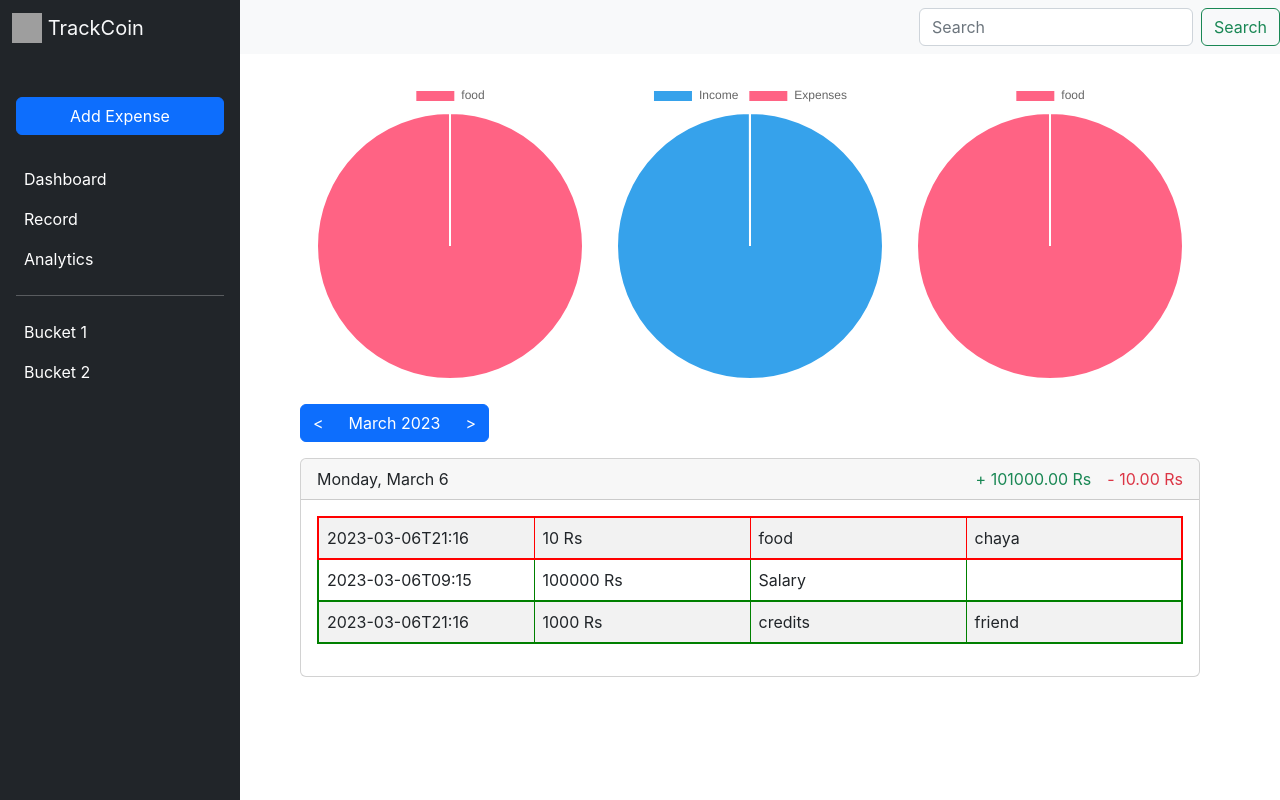
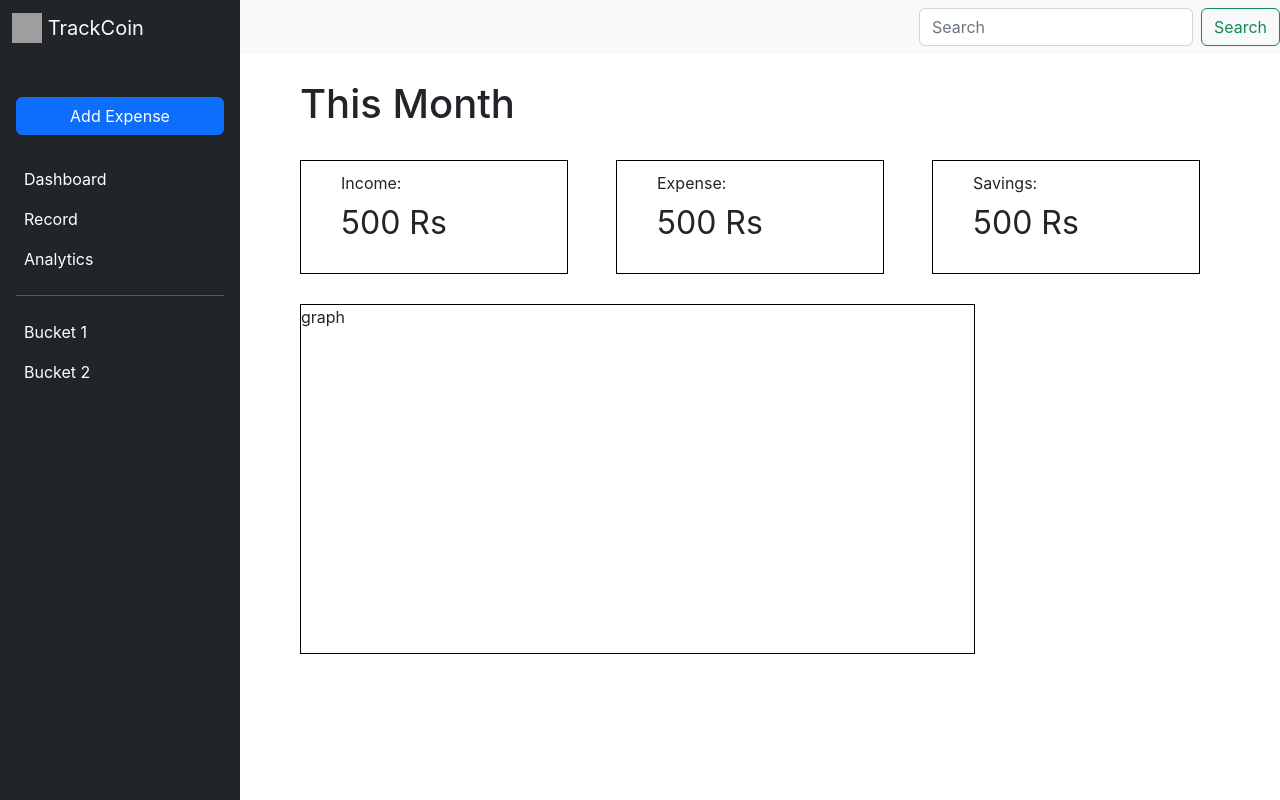
Before and after one commit to evin-wilson/expense-manager, a React (Create React App) app: page / in a window 1280 px wide. Built offline with nearby package versions, Linux system fonts and the light colour scheme; grey boxes are pictures that could not be loaded.

Commit message:
fixed navlink issue and added main dashboard

```diff
--- a/src/compontent/SideNavigation.css
+++ b/src/compontent/SideNavigation.css
@@ -8,3 +8,13 @@
   color: white;
   width: 100%;
 }
+
+.side-navbar .nav-item:hover {
+  background-color: #404040;
+  border-radius: 0.375rem;
+}
+
+.active {
+  --bs-nav-pills-link-active-bg: #787878;
+  --bs-navbar-active-color: white;
+}
--- a/src/compontent/SideNavigation.jsx
+++ b/src/compontent/SideNavigation.jsx
@@ -22,31 +22,40 @@ const SideNavigation = () => {
         </Navbar.Brand>
       </Container>
       <hr />
-      <Nav className='flex-column p-3' style={{ width: '100%' }}>
+      <Nav
+        variant='pills'
+        defaultActiveKey='/'
+        className='flex-column p-3'
+        style={{ width: '100%' }}
+      >
         <Button onClick={() => setModalShow(true)}>Add Expense</Button>
         <TransactionsModal show={modalShow} onHide={() => setModalShow(false)} record={record} />
         <br />
         <Nav.Item>
-          <Nav.Link as={Link} to='/'>
+          <Nav.Link as={Link} to='/' eventKey='dashboard'>
             Dashboard
           </Nav.Link>
         </Nav.Item>
         <Nav.Item>
-          <Nav.Link as={Link} to='/record'>
+          <Nav.Link as={Link} eventKey='record' to='/record'>
             Record
           </Nav.Link>
         </Nav.Item>
         <Nav.Item>
-          <Nav.Link as={Link} to='/analytics'>
+          <Nav.Link as={Link} eventKey='analytics' to='/analytics'>
             Analytics
           </Nav.Link>
         </Nav.Item>
         <hr style={{ color: 'white' }} />
         <Nav.Item>
-          <Nav.Link href='#'>Bucket 1</Nav.Link>
+          <Nav.Link eventKey='link-4' href='#'>
+            Bucket 1
+          </Nav.Link>
         </Nav.Item>
         <Nav.Item>
-          <Nav.Link href='#'>Bucket 2</Nav.Link>
+          <Nav.Link eventKey='link-2' href='#'>
+            Bucket 2
+          </Nav.Link>
         </Nav.Item>
       </Nav>
     </Navbar>
--- /dev/null
+++ b/src/pages/Home.css
@@ -0,0 +1,6 @@
+.month-view div {
+  width: 300px;
+  padding: 10px;
+  padding-left: 40px;
+  border: solid 1px black;
+}
--- a/src/pages/Home.jsx
+++ b/src/pages/Home.jsx
@@ -1,115 +1,30 @@
-import { useContext, useEffect, useState } from 'react';
-import { Button, ButtonGroup } from 'react-bootstrap';
+import React from 'react';
 
-import Dashboard from '../compontent/Dashboard';
-import RecordCard from '../compontent/RecordCard';
-import AppContext from '../compontent/context/AppContext';
-import {
-  getTransactionDataForChart,
-  getcategoryDataForChart,
-} from '../utilities/chartData';
+import './Home.css';
 
-/**
- * this function is to get transactions record group by month and date
- * return value is a map with month (yyyy-mm) as key and
- * value is a map of date as key and Array of records as value
- * Map<month, Map<date, List(records)>>
- */
-function groupedTransactions(transactions) {
-  const transactionMap = new Map();
-
-  transactions.forEach((transaction, index) => {
-    const month = transaction.date.slice(0, 7); // extract month from the date
-    const date = transaction.date.slice(0, 10); // extract date from the date
-
-    if (!transactionMap.has(month)) {
-      transactionMap.set(month, new Map());
-    }
-
-    if (!transactionMap.get(month).has(date)) {
-      transactionMap.get(month).set(date, []);
-    }
-
-    transactionMap
-      .get(month)
-      .get(date)
-      .push({ ...transaction, index });
-  });
-  // console.log(transactionMap);
-  return transactionMap;
+function Home() {
+  return (
+    <>
+      <h1>This Month</h1>
+      <section className='d-flex gap-5 pt-4 month-view'>
+        <div>
+          <p className='mb-1'>Income:</p>
+          <p className='fs-2'>500 Rs</p>
+        </div>
+        <div>
+          <p className='mb-1'>Expense:</p>
+          <p className='fs-2'>500 Rs</p>
+        </div>
+        <div>
+          <p className='mb-1'>Savings:</p>
+          <p className='fs-2'>500 Rs</p>
+        </div>
+      </section>
+      <div style={{ border: 'solid 1px black', width: '75%', height: '350px', marginTop: '30px' }}>
+        graph
+      </div>
+    </>
+  );
 }
 
-const MonthSelector = ({ month, setMonth }) => {
-  return (
-    <ButtonGroup className='mb-3'>
-      <Button
-        onClick={() => setMonth(new Date(month.setMonth(month.getMonth() - 1)))}
-      >
-        &lt;
-      </Button>
-      <Button>
-        {month.toLocaleDateString('en-US', {
-          month: 'long',
-          year: 'numeric',
-        })}
-      </Button>
-      <Button
-        onClick={() => setMonth(new Date(month.setMonth(month.getMonth() + 1)))}
-      >
-        &gt;
-      </Button>
-    </ButtonGroup>
-  );
-};
-
-const Home = () => {
-  const { transactionrecords } = useContext(AppContext);
-  const [monthSelected, setMonthSelected] = useState(new Date());
-  const [recordMap, setrecordMap] = useState(new Map());
-  const [flattenedTransactionRecords, setFlattenedTransactionRecords] =
-    useState([]);
-
-  useEffect(() => {
-    let updatedRecordMap = groupedTransactions(transactionrecords);
-
-    let monthRecordMap = updatedRecordMap.get(
-      monthSelected.toISOString().substring(0, 7)
-    );
-    let flattenedRecords = Array.from(monthRecordMap.values()).reduce(
-      (acc, val) => acc.concat(val),
-      []
-    );
-    setrecordMap(updatedRecordMap);
-    setFlattenedTransactionRecords(flattenedRecords);
-  }, [monthSelected, transactionrecords]);
-
-  const monthRecordMap = recordMap.get(
-    monthSelected.toISOString().substring(0, 7)
-  );
-  return (
-    <>
-      <div className='d-flex justify-content-around'>
-        <Dashboard
-          chartData={getcategoryDataForChart(flattenedTransactionRecords)}
-        />
-        <Dashboard
-          chartData={getTransactionDataForChart(flattenedTransactionRecords)}
-        />
-        <Dashboard
-          chartData={getcategoryDataForChart(flattenedTransactionRecords)}
-        />
-      </div>
-      <br />
-      <MonthSelector month={monthSelected} setMonth={setMonthSelected} />
-      {monthRecordMap !== undefined ? (
-        [...monthRecordMap.entries()].map(([date, records]) => (
-          <RecordCard key={date} date={date} records={records} />
-        ))
-      ) : (
-        <h2 className='text-center'>No records found.</h2>
-      )}
-    </>
-  );
-};
-
 export default Home;
--- a/src/pages/Record.jsx
+++ b/src/pages/Record.jsx
@@ -1,7 +1,93 @@
-import React from 'react';
+import { useContext, useEffect, useState } from 'react';
+import { Button, ButtonGroup } from 'react-bootstrap';
 
-function Record() {
-  return <div>Record</div>;
+import Dashboard from '../compontent/Dashboard';
+import RecordCard from '../compontent/RecordCard';
+import AppContext from '../compontent/context/AppContext';
+import { getTransactionDataForChart, getcategoryDataForChart } from '../utilities/chartData';
+
+/**
+ * this function is to get transactions record group by month and date
+ * return value is a map with month (yyyy-mm) as key and
+ * value is a map of date as key and Array of records as value
+ * Map<month, Map<date, List(records)>>
+ */
+function groupedTransactions(transactions) {
+  const transactionMap = new Map();
+
+  transactions.forEach((transaction, index) => {
+    const month = transaction.date.slice(0, 7); // extract month from the date
+    const date = transaction.date.slice(0, 10); // extract date from the date
+
+    if (!transactionMap.has(month)) {
+      transactionMap.set(month, new Map());
+    }
+
+    if (!transactionMap.get(month).has(date)) {
+      transactionMap.get(month).set(date, []);
+    }
+
+    transactionMap
+      .get(month)
+      .get(date)
+      .push({ ...transaction, index });
+  });
+  // console.log(transactionMap);
+  return transactionMap;
 }
 
+const MonthSelector = ({ month, setMonth }) => {
+  return (
+    <ButtonGroup className='mb-3'>
+      <Button onClick={() => setMonth(new Date(month.setMonth(month.getMonth() - 1)))}>&lt;</Button>
+      <Button>
+        {month.toLocaleDateString('en-US', {
+          month: 'long',
+          year: 'numeric',
+        })}
+      </Button>
+      <Button onClick={() => setMonth(new Date(month.setMonth(month.getMonth() + 1)))}>&gt;</Button>
+    </ButtonGroup>
+  );
+};
+
+const Record = () => {
+  const { transactionrecords } = useContext(AppContext);
+  const [monthSelected, setMonthSelected] = useState(new Date());
+  const [recordMap, setrecordMap] = useState(new Map());
+  const [flattenedTransactionRecords, setFlattenedTransactionRecords] = useState([]);
+
+  useEffect(() => {
+    let updatedRecordMap = groupedTransactions(transactionrecords);
+
+    let monthRecordMap = updatedRecordMap.get(monthSelected.toISOString().substring(0, 7));
+    let flattenedRecords = Array.from(monthRecordMap.values()).reduce(
+      (acc, val) => acc.concat(val),
+      []
+    );
+    setrecordMap(updatedRecordMap);
+    setFlattenedTransactionRecords(flattenedRecords);
+  }, [monthSelected, transactionrecords]);
+
+  const monthRecordMap = recordMap.get(monthSelected.toISOString().substring(0, 7));
+  return (
+    <>
+      <div className='d-flex justify-content-around'>
+        <Dashboard chartData={getcategoryDataForChart(flattenedTransactionRecords)} />
+        <Dashboard chartData={getTransactionDataForChart(flattenedTransactionRecords)} />
+        <Dashboard chartData={getcategoryDataForChart(flattenedTransactionRecords)} />
+      </div>
+      <br />
+      <MonthSelector month={monthSelected} setMonth={setMonthSelected} />
+      {monthRecordMap !== undefined ? (
+        [...monthRecordMap.entries()].map(([date, records]) => (
+          <RecordCard key={date} date={date} records={records} />
+        ))
+      ) : (
+        <h2 className='text-center'>No records found.</h2>
+      )}
+    </>
+  );
+};
+
 export default Record;
```
Also changed, not shown: 1 other file (tests, documents, lock files or other folders).
